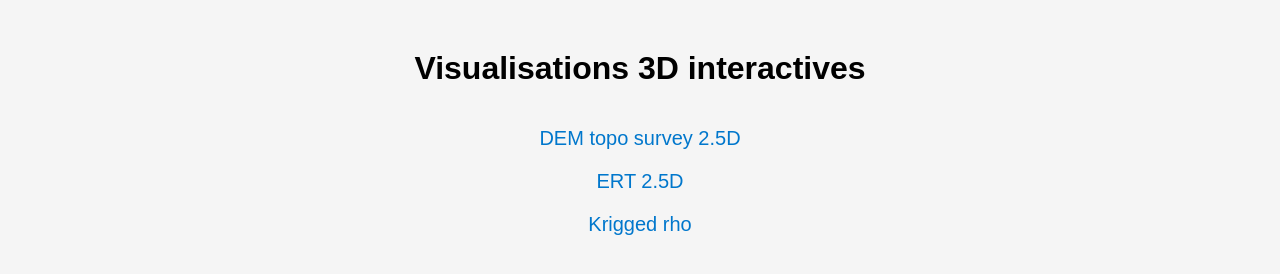
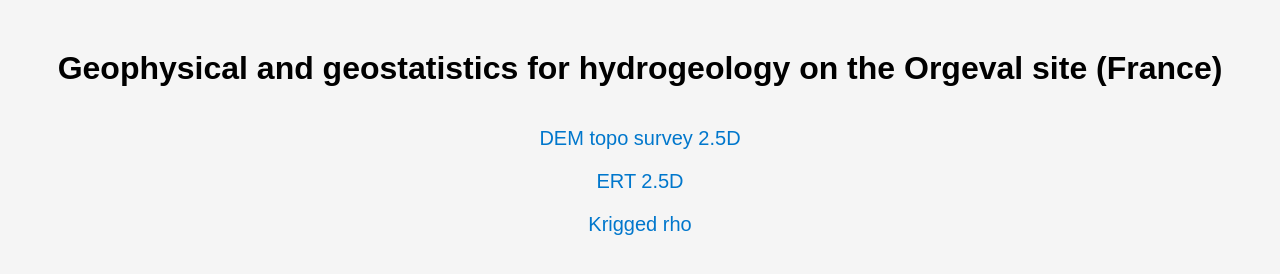
Before and after one commit to MaximeGautierGeophysics/3D_visualization_Orgeval, a plain HTML site: page index.html in a window 1280 px wide. Drawn offline with Linux system fonts and the light colour scheme.

Commit message:
Update index.html

```diff
--- a/index.html
+++ b/index.html
@@ -2,7 +2,7 @@
 <html lang="fr">
 <head>
     <meta charset="UTF-8">
-    <title>Visualisations 3D Orgeval</title>
+    <title>Geophysical and geostatistics for hydrogeology on the Orgeval site (France)</title>
     <style>
         body {
             font-family: Arial, sans-serif;
@@ -27,7 +27,7 @@
 </head>
 <body>
 
-<h1>Visualisations 3D interactives</h1>
+<h1>Geophysical and geostatistics for hydrogeology on the Orgeval site (France)</h1>
 
 <a href="dem_topo_survey_2.5D.html">DEM topo survey 2.5D</a>
 
```
